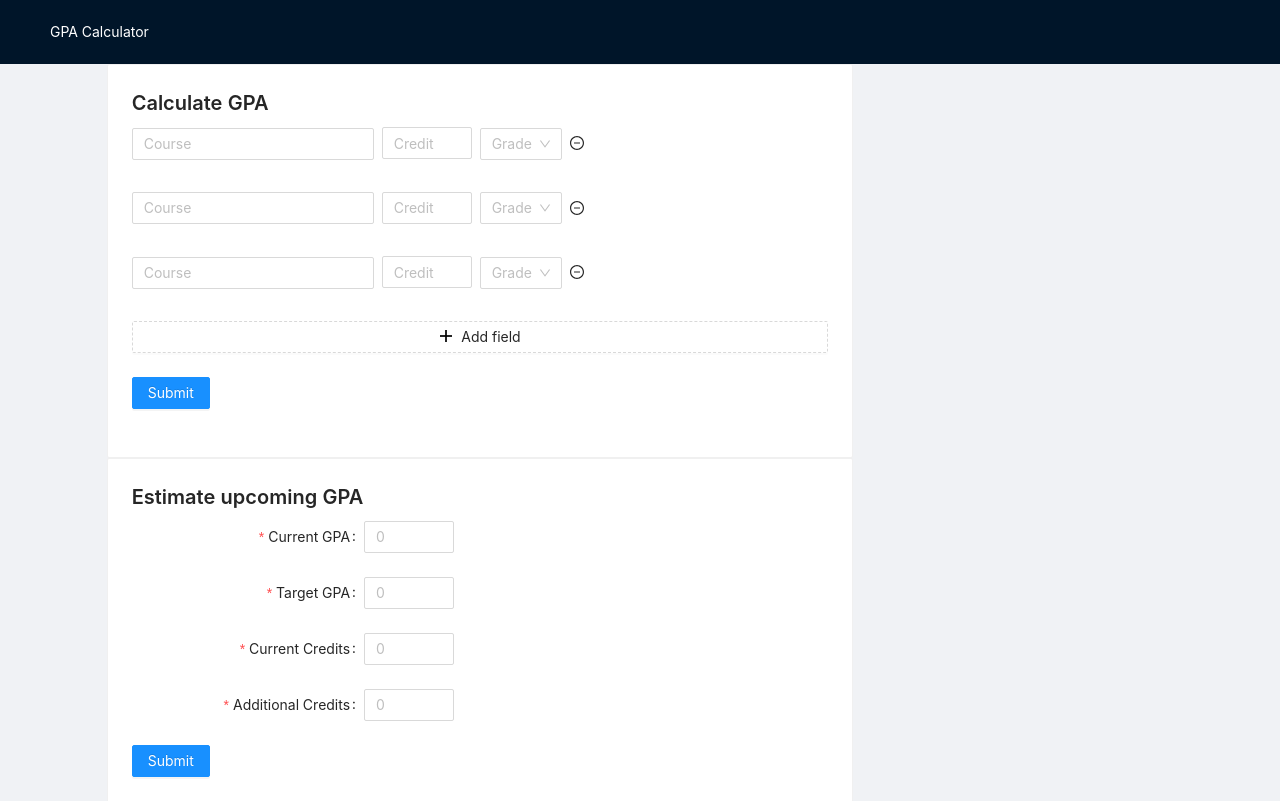
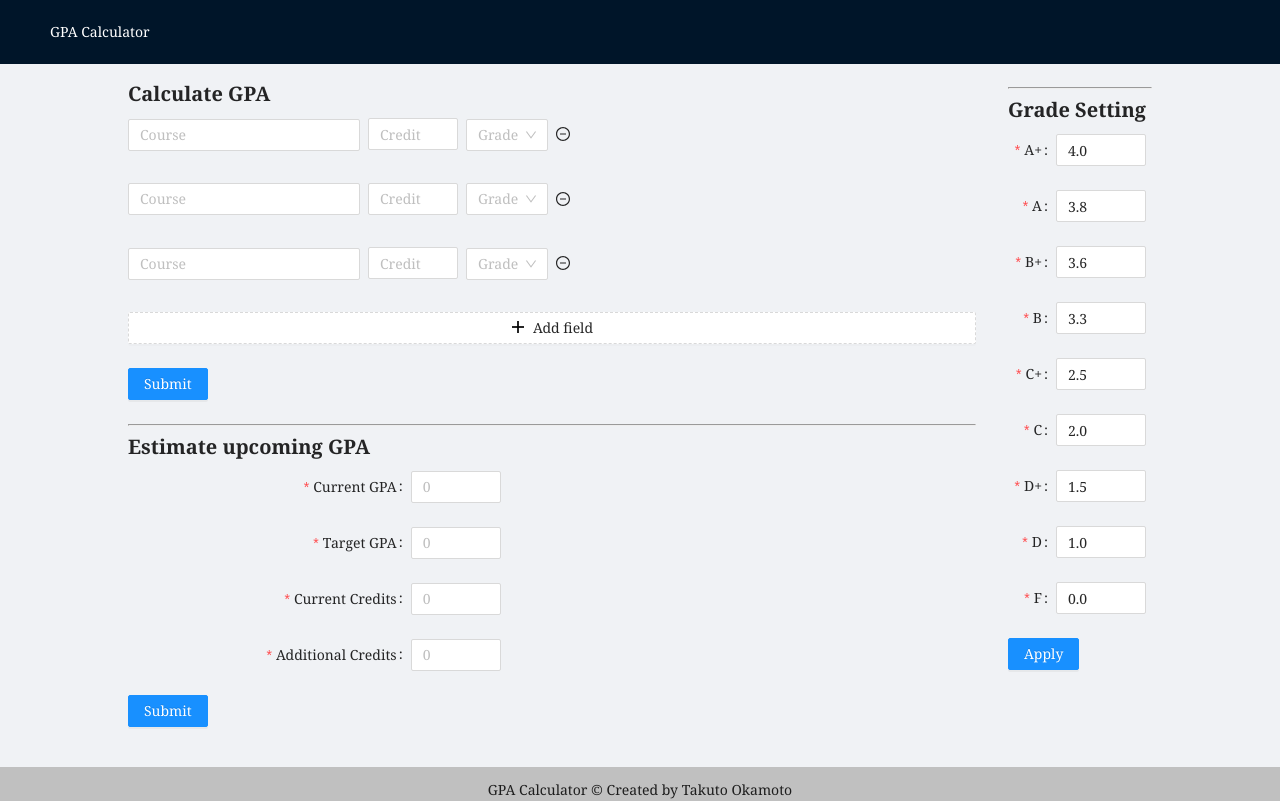
Before and after one commit to Okamon0427/gpa-calculator, a React (Create React App) app: page / in a window 1280 px wide. Shown: the top 801 px of the page. Built offline with nearby package versions, Linux system fonts and the light colour scheme.

Commit message:
Developed UI

```diff
--- a/src/App.tsx
+++ b/src/App.tsx
@@ -45,25 +45,27 @@ const App: React.FC = () => {
 
   return (
     <Layout>
-      <Row>
-        <Col xs={0} md={1} lg={2} />
-        <Col xs={24} md={16} lg={14}>
+      <Row gutter={32}>
+        <Col xs={24} md={16} xl={20}>
           <GPAForm
             onSubmit={onSubmit1}
             credit={credit}
             GPA={GPA}
             grades={grades}
           />
+          <hr />
           <GPAPredictForm
             onSubmit={onSubmit2}
             additionalGPA={additionalGPA}
           />
+        </Col>
+        <Col xs={24} md={8} xl={4}>
+          <hr />
           <GradeExample
             onSubmit={onSubmit3}
             grades={grades}
           />
         </Col>
-        <Col xs={0} md={1} lg={2} />
       </Row>
     </Layout>
   );
--- a/src/components/GPAForm.tsx
+++ b/src/components/GPAForm.tsx
@@ -1,8 +1,8 @@
-import { Card, Form, Input, InputNumber, Button, Select, Space, Typography } from 'antd';
+import { Form, Input, InputNumber, Button, Select, Space, Typography } from 'antd';
 import { MinusCircleOutlined, PlusOutlined } from '@ant-design/icons';
 
 const { Option } = Select;
-const { Text, Title } = Typography;
+const { Title } = Typography;
 
 interface Props {
   onSubmit: (values: any) => void;
@@ -13,7 +13,7 @@ interface Props {
 
 const GPAForm: React.FC<Props> = ({ onSubmit, credit, GPA, grades }: Props) => {
   return (
-    <Card>
+    <>
       <Title level={4}>Calculate GPA</Title>
       <Form
         name="dynamic_form_nest_item"
@@ -87,12 +87,11 @@ const GPAForm: React.FC<Props> = ({ onSubmit, credit, GPA, grades }: Props) => {
       </Form>
       {credit > 0 && GPA > 0 ? (
         <>
-          <Text>Total Credits: {credit.toFixed(1)}</Text>
-          <br />
-          <Text>GPA: {GPA.toFixed(2)}</Text>
+          <Title level={4}>Total Credits: {credit.toFixed(1)}</Title>
+          <Title level={4}>GPA: {GPA.toFixed(2)}</Title>
         </>
       ) : null}
-    </Card>
+    </>
   );
 };
 
--- a/src/components/GPAPredictForm.tsx
+++ b/src/components/GPAPredictForm.tsx
@@ -1,6 +1,6 @@
-import { Button, Card, Form, InputNumber, Typography } from 'antd';
+import { Button, Form, InputNumber, Typography } from 'antd';
 
-const { Text, Title } = Typography;
+const { Title } = Typography;
 
 const layout = {
   labelCol: { span: 8 },
@@ -14,7 +14,7 @@ interface Props {
 
 const GPAPredictForm: React.FC<Props> = ({ onSubmit, additionalGPA }: Props) => {
   return (
-    <Card>
+    <>
       <Title level={4}>Estimate upcoming GPA</Title>
       <Form
         {...layout}
@@ -57,9 +57,9 @@ const GPAPredictForm: React.FC<Props> = ({ onSubmit, additionalGPA }: Props) =>
         </Form.Item>
       </Form>
       {additionalGPA > 0 ? (
-        <Text>You have to get: {additionalGPA.toFixed(2)}</Text>
+        <Title level={4}>You have to get a GPA of {additionalGPA.toFixed(2)} or higher</Title>
       ) : null}
-    </Card>
+    </>
   );
 };
 
--- a/src/components/GradeExample.tsx
+++ b/src/components/GradeExample.tsx
@@ -1,4 +1,4 @@
-import { Button, Card, Form, InputNumber, Typography } from 'antd';
+import { Button, Form, InputNumber, Typography } from 'antd';
 
 const { Title } = Typography;
 
@@ -14,7 +14,7 @@ interface Props {
 
 const GradeExample: React.FC<Props> = ({ onSubmit, grades }: Props) => {
   return (
-    <Card>
+    <>
       <Title level={4}>Grade Setting</Title>
       <Form
         {...layout}
@@ -38,7 +38,7 @@ const GradeExample: React.FC<Props> = ({ onSubmit, grades }: Props) => {
           </Button>
         </Form.Item>
       </Form>
-    </Card>
+    </>
   );
 };
 
--- a/src/components/Layout.tsx
+++ b/src/components/Layout.tsx
@@ -17,6 +17,16 @@ const useStyles = createUseStyles({
     textAlign: 'center',
     padding: '12px 50px',
     backgroundColor: '#C0C0C0'
+  },
+  container: {
+    width: '90vw',
+    margin: '0 auto',
+    padding: '16px 0'
+  },
+  '@media (min-width: 768px)': {
+    container: {
+      width: '80vw',
+    }
   }
 });
 
@@ -29,7 +39,9 @@ const LayoutComponent: React.FC = ({ children }) => {
         GPA Calculator
       </Header>
       <Content className={classes.content}>
-        {children}
+        <div className={classes.container}>
+          {children}
+        </div>
       </Content>
       <Footer className={classes.footer}>
         GPA Calculator &#169; Created by Takuto Okamoto
--- a/src/index.tsx
+++ b/src/index.tsx
@@ -1,5 +1,6 @@
 import ReactDOM from 'react-dom';
 import App from './App';
+import './style.css';
 
 ReactDOM.render(
   <App />,
--- /dev/null
+++ b/src/style.css
@@ -0,0 +1,3 @@
+body {
+  font-family: Georgia, 'Times New Roman', Times, serif;
+}
--- a/src/utils/constants.ts
+++ b/src/utils/constants.ts
@@ -1,10 +1,11 @@
 export const INITIAL_GRADES = [
   { letter: 'A+', score: 4.0 },
-  { letter: 'A', score: 4.0 },
-  { letter: 'B+', score: 3.5 },
-  { letter: 'B', score: 3.0 },
+  { letter: 'A', score: 3.8 },
+  { letter: 'B+', score: 3.6 },
+  { letter: 'B', score: 3.3 },
   { letter: 'C+', score: 2.5 },
   { letter: 'C', score: 2.0 },
+  { letter: 'D+', score: 1.5 },
   { letter: 'D', score: 1.0 },
   { letter: 'F', score: 0.0 },
 ];
```
Also changed, not shown: public/index.html (+0 -23 lines).
